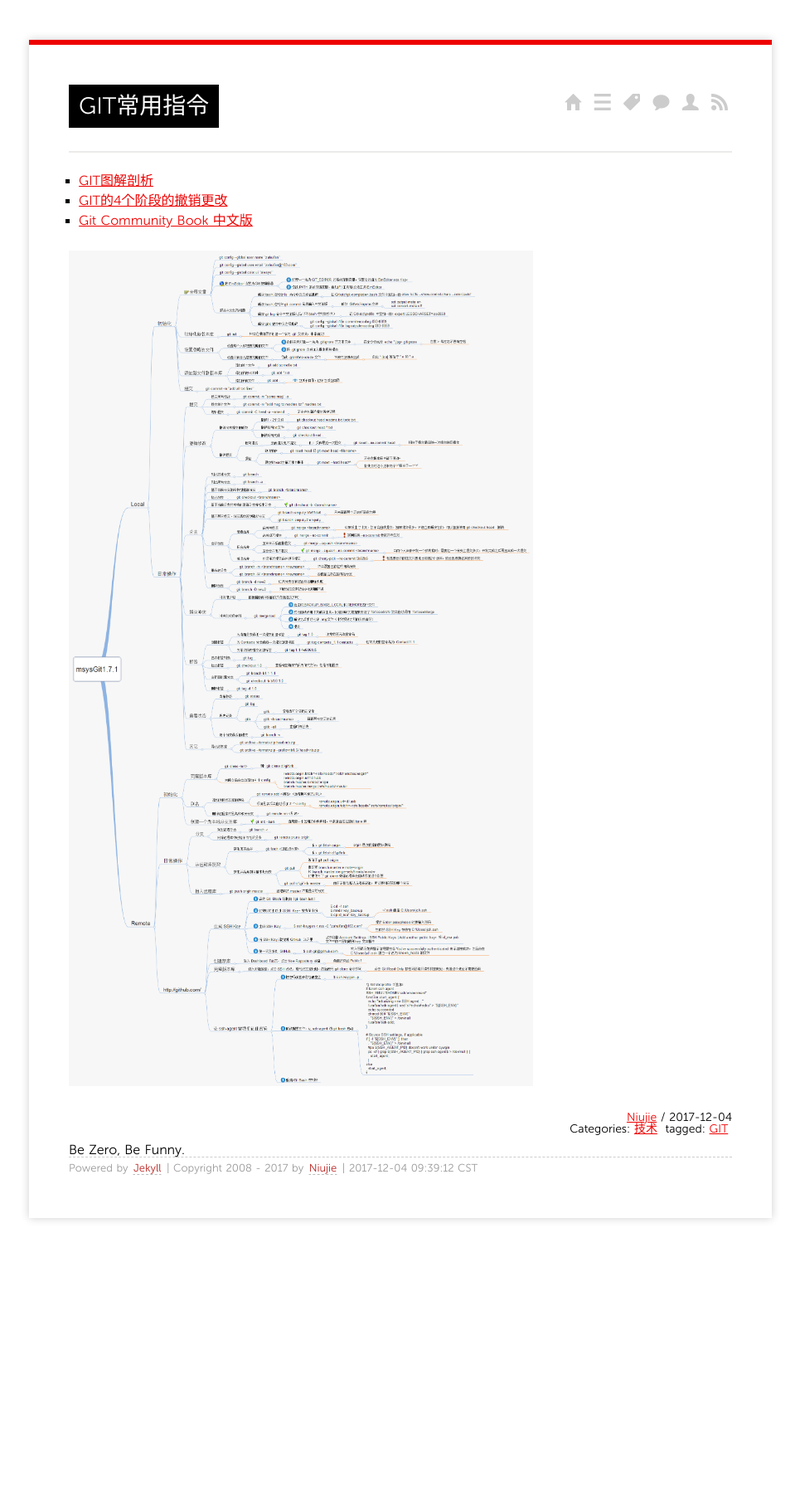
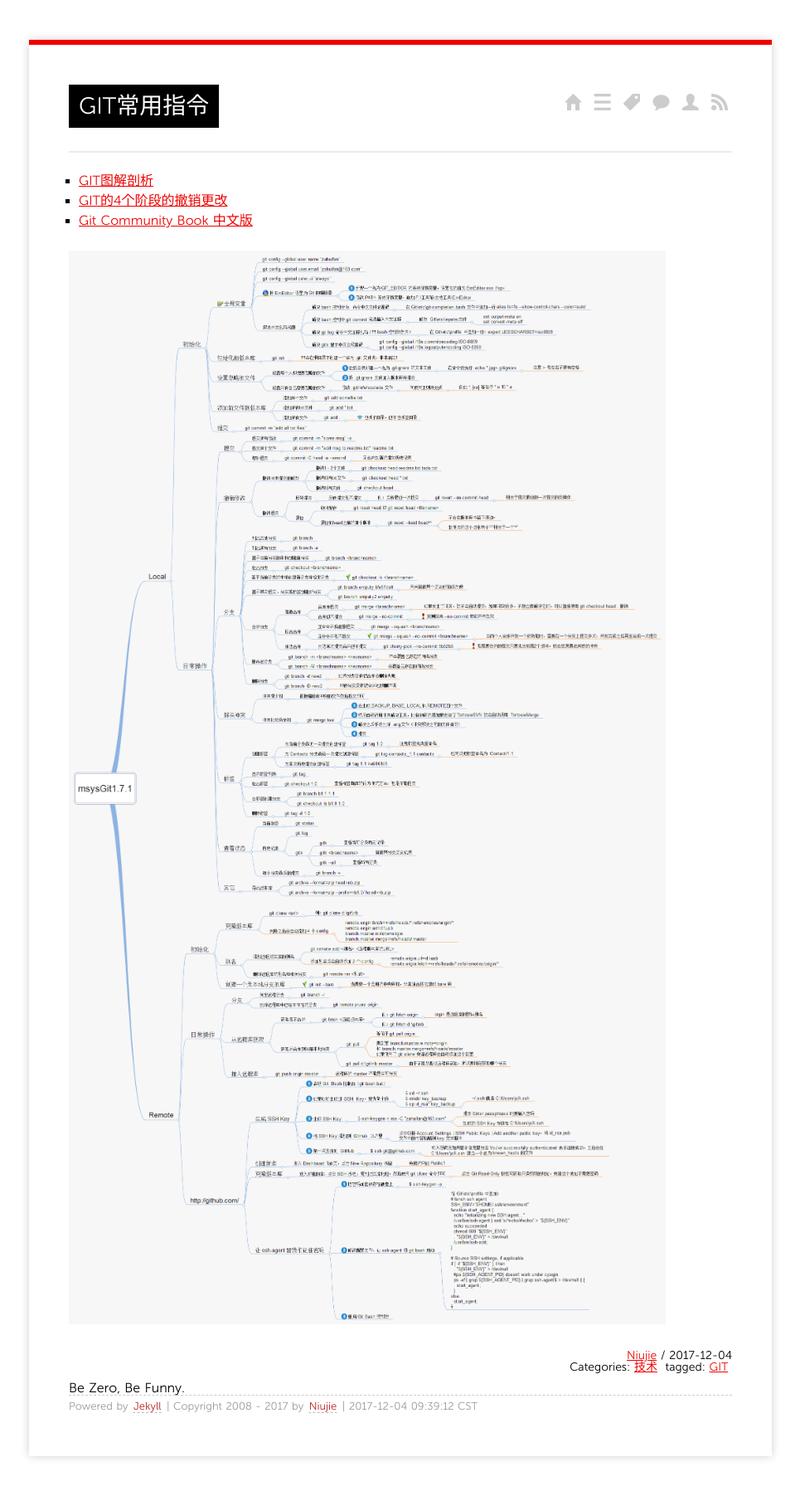
Before and after one commit to niuziru/niuziru.github.io, a Jekyll site: the page built from _posts/2017/2017-12-04-git-commands.md, in a window 1280 px wide. Shown: the whole page at 83% size, without its empty margins (157-1122 px from the left). Built offline with Jekyll 4.4.1, drawn with Linux system fonts in a browser that asks for light colours; before the commit the page ends 1516 px from its top, so only the background shows below that.

```diff
--- a/_posts/2017/2017-12-04-git-commands.md
+++ b/_posts/2017/2017-12-04-git-commands.md
@@ -11,4 +11,4 @@
 * [GIT的4个阶段的撤销更改](https://segmentfault.com/a/1190000011969554)
 * [Git Community Book 中文版](http://gitbook.liuhui998.com/index.html)
 
-<img src="/images/git-commands.png" alt="GIT commands" width="70%" height="70%" />
+<img src="/images/git-commands.png" alt="GIT commands" width="90%" height="90%" />
```
